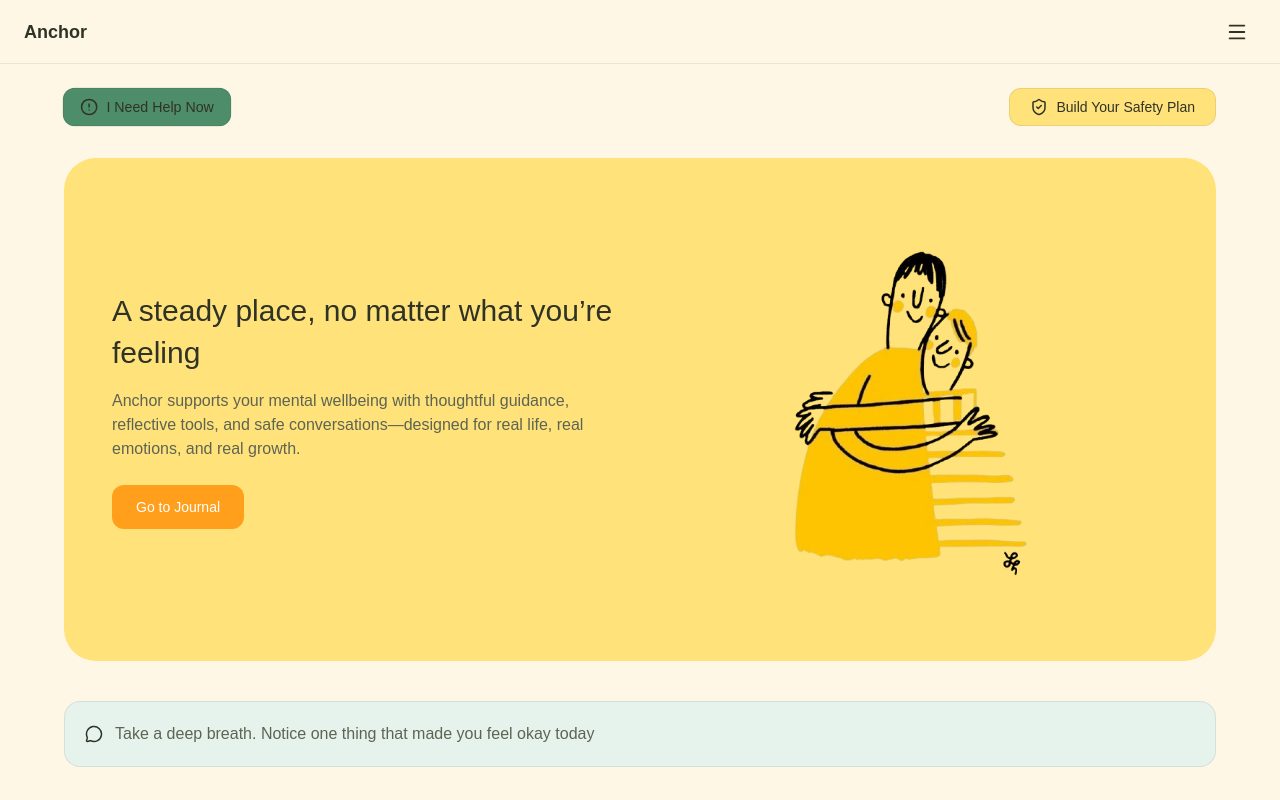
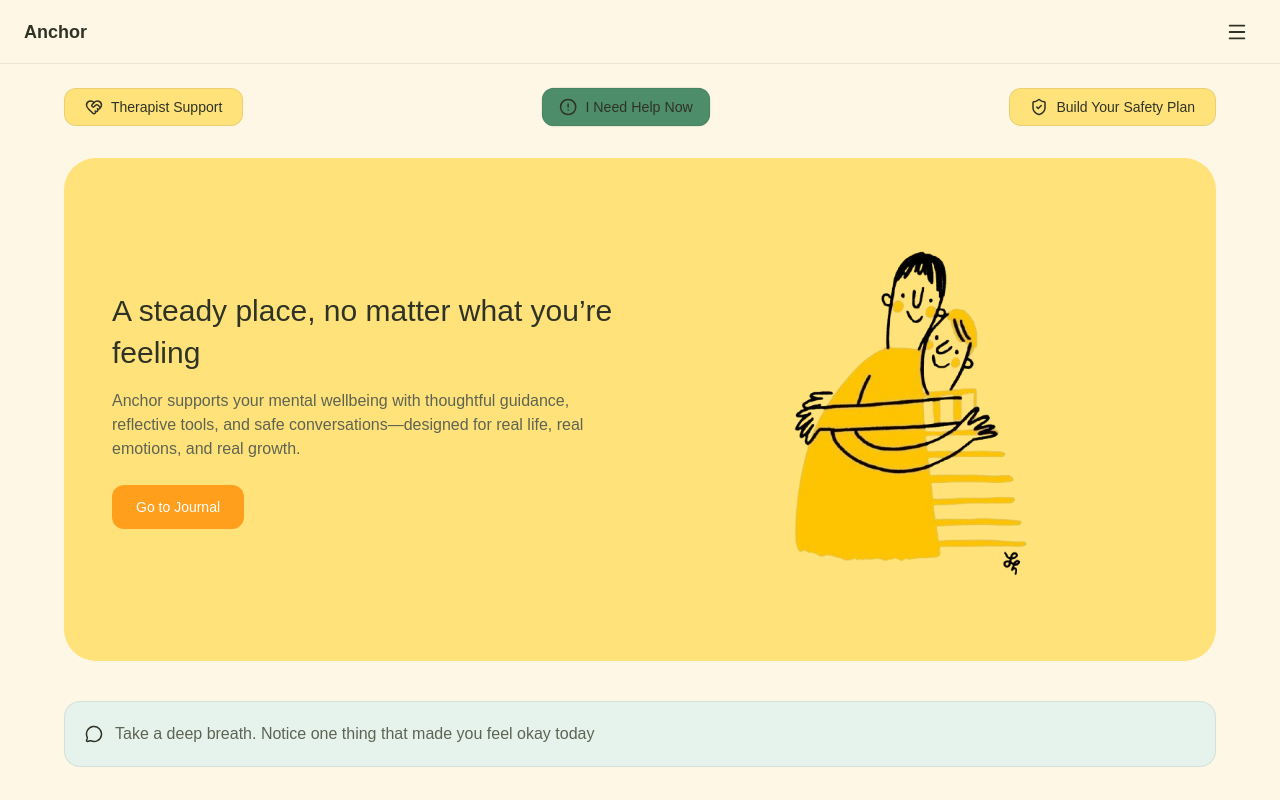
Before and after one commit to Khushicodes15/Anchor, a Next.js app: page /dashboard in a window 1280 px wide. Built offline with nearby package versions, Linux system fonts and the light colour scheme.

Commit message:
Added Therapist Support Button on dashboard

```diff
--- a/src/components/dashboard/DashboardHeader.tsx
+++ b/src/components/dashboard/DashboardHeader.tsx
@@ -2,15 +2,33 @@
 
 import { motion } from "framer-motion";
 import Link from "next/link";
-import { AlertCircle, ShieldCheck } from "lucide-react";
+import { AlertCircle, ShieldCheck, HeartHandshake } from "lucide-react";
 import { crisisTheme } from "@/styles/Theme";
 
 export default function DashboardHeader() {
-  const hasSafetyPlan = false; // later from backend
+  const hasSafetyPlan = false;
 
   return (
-    <div className="flex items-center justify-between mb-6">
-      {/* Crisis Button – Top Left (Continuous subtle pulse) */}
+    <div className="flex items-center justify-between mb-6 gap-3">
+
+      {/* Therapist Support – Left (same style as Safety Plan) */}
+      <Link href="/therapist">
+        <motion.button
+          whileHover={{ y: -1, scale: 1.02 }}
+          transition={{ duration: 0.2, ease: "easeOut" }}
+          className="flex items-center gap-2 px-5 py-2 rounded-xl text-sm font-medium"
+          style={{
+            background: crisisTheme.colors.primarySoft,
+            color: crisisTheme.colors.textPrimary,
+            border: `1px solid ${crisisTheme.colors.border}`,
+          }}
+        >
+          <HeartHandshake size={18} />
+          Therapist Support
+        </motion.button>
+      </Link>
+
+      {/* I Need Help Now – Middle (pulsing, existing color) */}
       <Link href="/crisis">
         <motion.button
           initial={{ scale: 1 }}
@@ -22,11 +40,7 @@ export default function DashboardHeader() {
               "0 0 0px rgba(0,0,0,0)",
             ],
           }}
-          transition={{
-            duration: 3,
-            repeat: Infinity,
-            ease: "easeInOut",
-          }}
+          transition={{ duration: 3, repeat: Infinity, ease: "easeInOut" }}
           className="flex items-center gap-2 px-4 py-2 rounded-xl text-sm font-medium"
           style={{
             background: crisisTheme.colors.secondary,
@@ -40,7 +54,7 @@ export default function DashboardHeader() {
         </motion.button>
       </Link>
 
-      {/* Safety Plan Button – Top Right (Hover-only motion) */}
+      {/* Safety Plan – Right */}
       <Link href="/safety-plan">
         <motion.button
           whileHover={{ y: -1, scale: 1.02 }}
@@ -56,6 +70,7 @@ export default function DashboardHeader() {
           {hasSafetyPlan ? "Review Your Safety Plan" : "Build Your Safety Plan"}
         </motion.button>
       </Link>
+
     </div>
   );
 }
```
